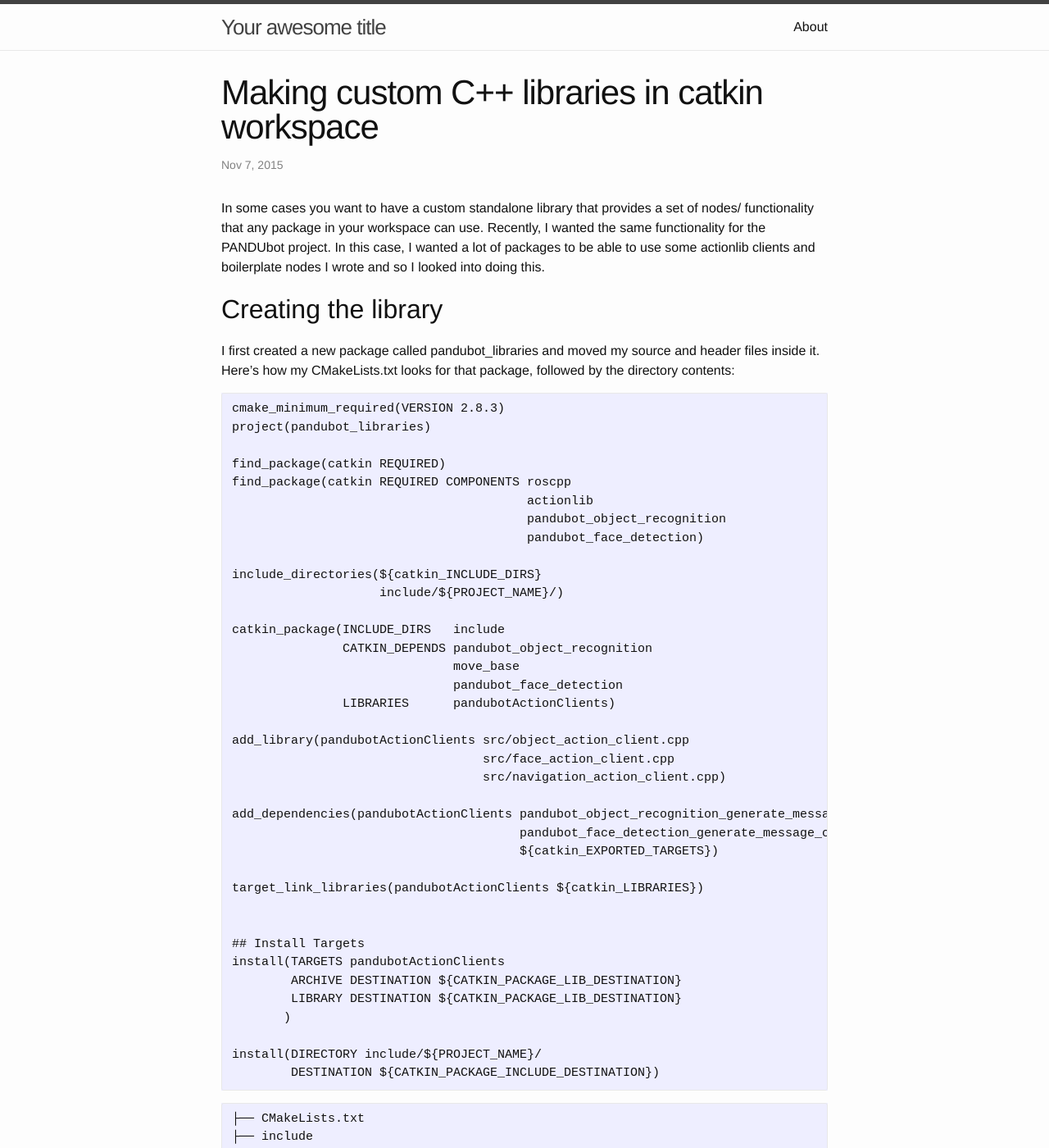
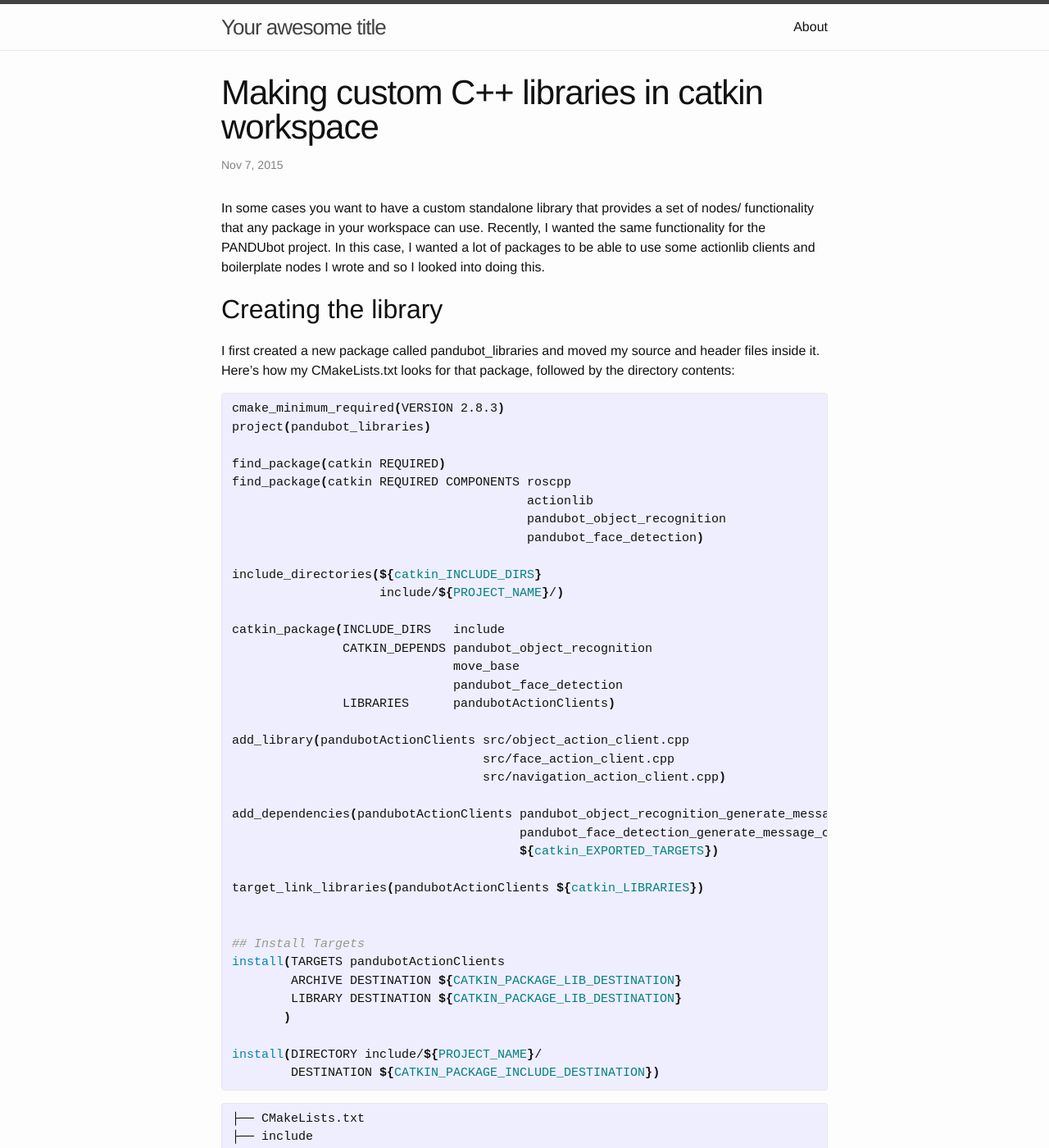
Before and after one commit to bhavyangupta/blog, a Jekyll site: the page built from _posts/2015-11-7-ros-exporting-libraries.md, in a window 1280 px wide and 1400 px high. Shown: the whole window at 82% size. Built offline with Jekyll 4.4.1, drawn with Linux system fonts in a browser that asks for light colours.

Commit message:
Change code highlighting

````diff
--- a/_posts/2015-11-7-ros-exporting-libraries.md
+++ b/_posts/2015-11-7-ros-exporting-libraries.md
@@ -16,7 +16,7 @@ I first created a new package called pandubot_libraries and moved my source and
 header files inside it. Here's how my CMakeLists.txt looks for that package,
 followed by the directory contents:
 
-```
+{% highlight bash %}
 cmake_minimum_required(VERSION 2.8.3)
 project(pandubot_libraries)
 
@@ -54,9 +54,9 @@ install(TARGETS pandubotActionClients
 
 install(DIRECTORY include/${PROJECT_NAME}/
         DESTINATION ${CATKIN_PACKAGE_INCLUDE_DESTINATION})
-```
+{% endhighlight %}
 
-```bash
+{% highlight bash %}
 ├── CMakeLists.txt
 ├── include
 │   └── pandubot_libraries
@@ -68,7 +68,7 @@ install(DIRECTORY include/${PROJECT_NAME}/
     ├── face_action_client.cpp
     ├── navigation_action_client.cpp
     └── object_action_client.cpp
-```
+{% endhighlight %}
 
 - First, you need to move the headers in a special directory :
   **package_name/include/${project_name}**. This is the reccommended location for
````
